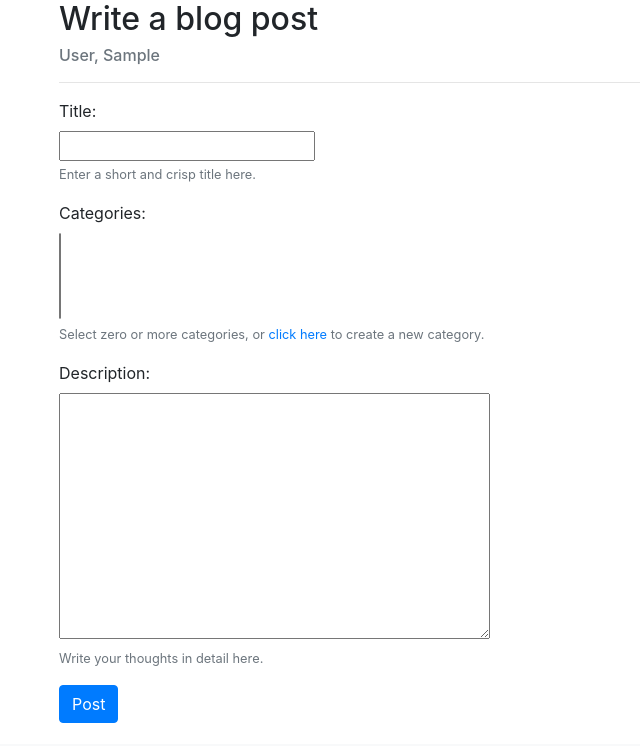
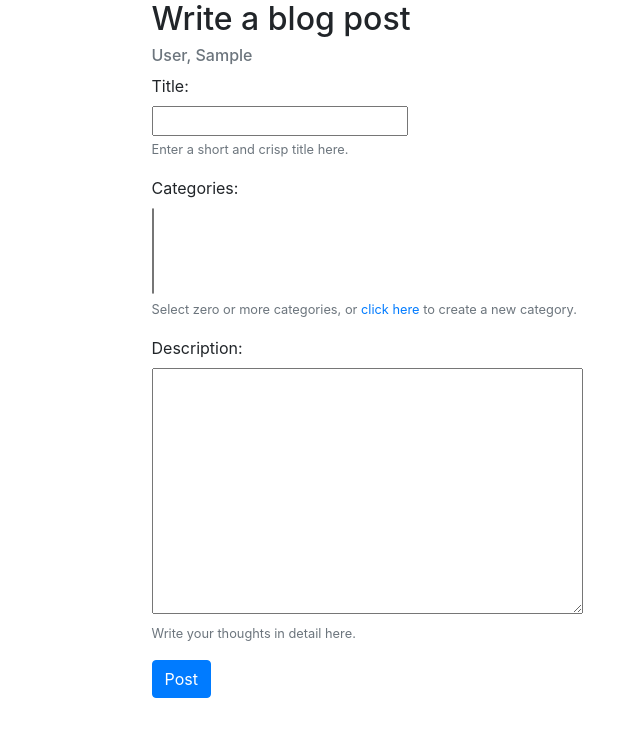
Before and after one commit to genericSpecimen/blog_it, a Django app: page /blog/blog/create/ in a window 1280 px wide. Shown: the part 56-802 px from the top of the page, without its empty margins (226-866 px from the left). Before the commit the page ends 779 px from the top, so only its background shows below. Run offline with Django 3.2, Linux system fonts and the light colour scheme; the visitor is signed in with stand-in values (Sample User, id 1); data comes from the database, SQL or seed files in the repository; both versions use the stored data as it was before the commit; data that the repository does not hold is empty; some libraries are stand-ins or nearby versions.

Commit message:
minor fixes

```diff
--- a/blog/templates/blog/blogauthor_detail.html
+++ b/blog/templates/blog/blogauthor_detail.html
@@ -103,7 +103,7 @@
                         <h6 class="mb-0">Subscribers</h6>
                     </div>
                     <div class="col-sm-3">
-                        <h6>67</h6>
+                        <h6>0</h6>
                     </div>
                 </div>
             </div>
--- a/blog/templates/blog/blogauthor_list.html
+++ b/blog/templates/blog/blogauthor_list.html
@@ -29,7 +29,7 @@
                     <p class="text-muted">Subscribers</p>
                     </div>
                     <div class="col-4">
-                    <p class="text-success">98</p>
+                    <p class="text-success">0</p>
                     </div>
                 </div>
             </div>
--- a/blog/templates/blog/blogpost_form.html
+++ b/blog/templates/blog/blogpost_form.html
@@ -1,10 +1,10 @@
 {% extends "base_generic.html" %}
 
 {% block content %}
-<div class="col-md-8 offset-md-2">
+<div class="col-md-8 offset-md-3">
     <h2>Write a blog post</h2>
     <h6 class="text-muted"> {{ blogauthor }} </h6>
-    <hr />
+
     <form method="post">
         {% csrf_token %}
         {% for field in form %}
@@ -20,7 +20,7 @@
             {% endfor %}
         </p>
         {% endfor %}
-        <input class="btn btn-primary" type="submit" value="Post" />
+        <input class="btn btn-primary mb-5" type="submit" value="Post" />
     </form>
 </div>
 {% endblock %}
```
Also changed, not shown: bakdb.sqlite3 (deleted), coverage.svg.
